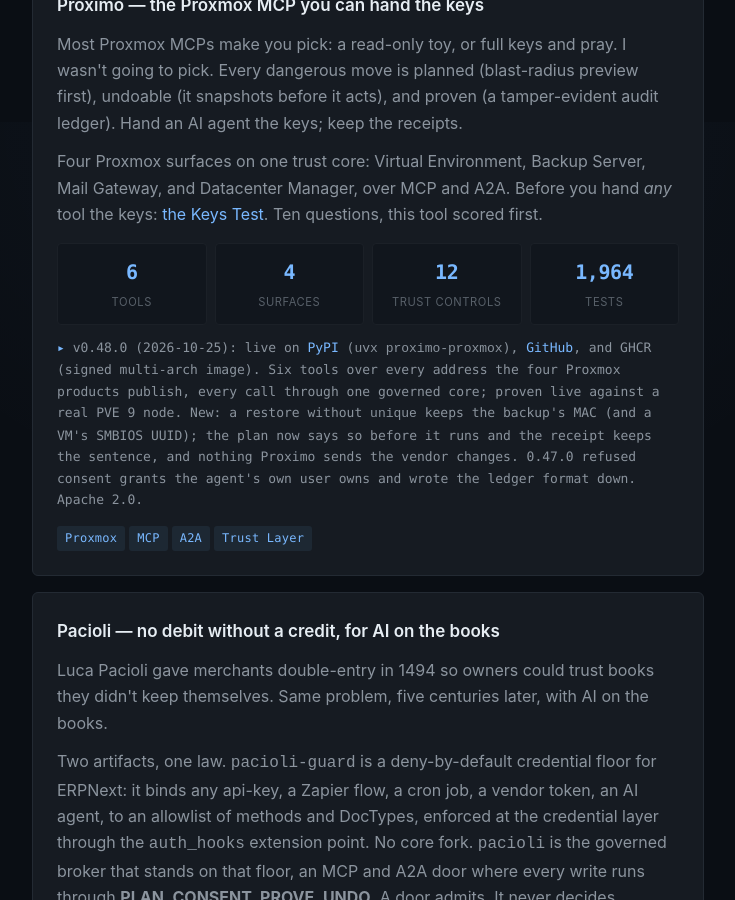
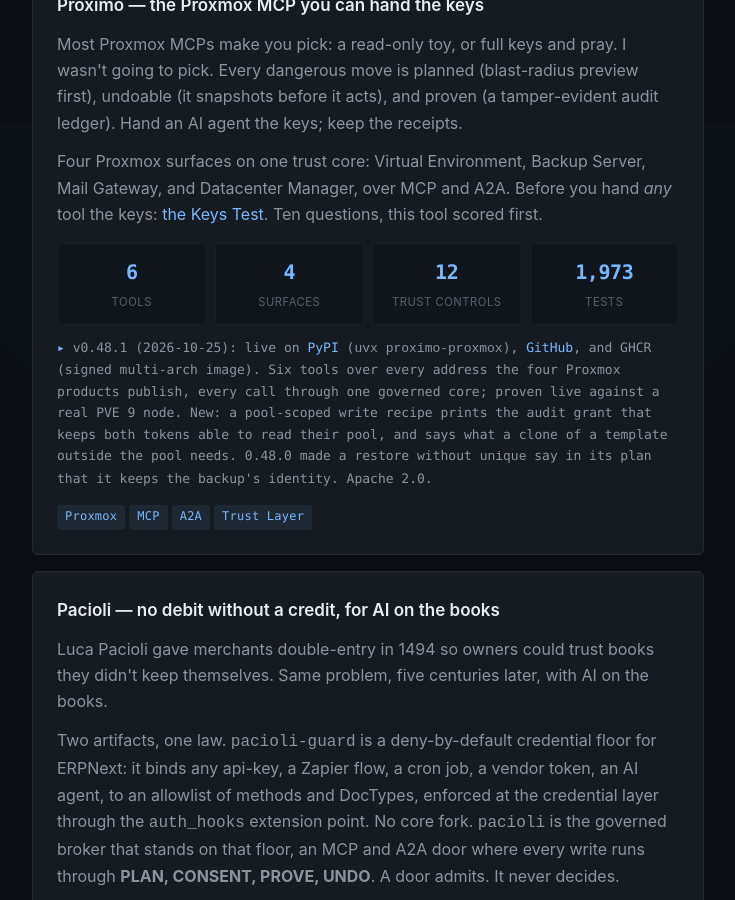
Before and after one commit to john-broadway/john-broadway.github.io, a Jekyll site: the page built from index.html, in a window 1280 px wide and 900 px high, scrolled down 1678 px. Shown: the whole window, without its empty margins (272-1007 px from the left). Built offline with Jekyll 4.4.1, drawn with Linux system fonts in a browser that asks for light colours.

Commit message:
proximo 0.48.1: the status line and the test count
Co-Authored-By: Claude Opus 5.5 <noreply@anthropic.com>

```diff
--- a/index.html
+++ b/index.html
@@ -49,9 +49,9 @@ description: Independent AI researcher and infrastructure architect. Sovereign A
       <div class="stat"><div class="num">6</div><div class="label">tools</div></div>
       <div class="stat"><div class="num">4</div><div class="label">surfaces</div></div>
       <div class="stat"><div class="num">12</div><div class="label">trust controls</div></div>
-      <div class="stat"><div class="num">1,964</div><div class="label">tests</div></div>
+      <div class="stat"><div class="num">1,973</div><div class="label">tests</div></div>
     </div>
-    <p class="status">v0.48.0 (2026-10-25): live on <a href="https://pypi.org/project/proximo-proxmox/">PyPI</a> (<code>uvx proximo-proxmox</code>), <a href="https://github.com/john-broadway/proximo">GitHub</a>, and GHCR (signed multi-arch image). Six tools over every address the four Proxmox products publish, every call through one governed core; proven live against a real PVE 9 node. New: a restore without <code>unique</code> keeps the backup's MAC (and a VM's SMBIOS UUID); the plan now says so before it runs and the receipt keeps the sentence, and nothing Proximo sends the vendor changes. 0.47.0 refused consent grants the agent's own user owns and wrote the ledger format down. Apache 2.0.</p>
+    <p class="status">v0.48.1 (2026-10-25): live on <a href="https://pypi.org/project/proximo-proxmox/">PyPI</a> (<code>uvx proximo-proxmox</code>), <a href="https://github.com/john-broadway/proximo">GitHub</a>, and GHCR (signed multi-arch image). Six tools over every address the four Proxmox products publish, every call through one governed core; proven live against a real PVE 9 node. New: a pool-scoped write recipe prints the audit grant that keeps both tokens able to read their pool, and says what a clone of a template outside the pool needs. 0.48.0 made a restore without <code>unique</code> say in its plan that it keeps the backup's identity. Apache 2.0.</p>
     <div class="tags"><span>Proxmox</span><span>MCP</span><span>A2A</span><span>Trust Layer</span></div>
   </article>
 
```
